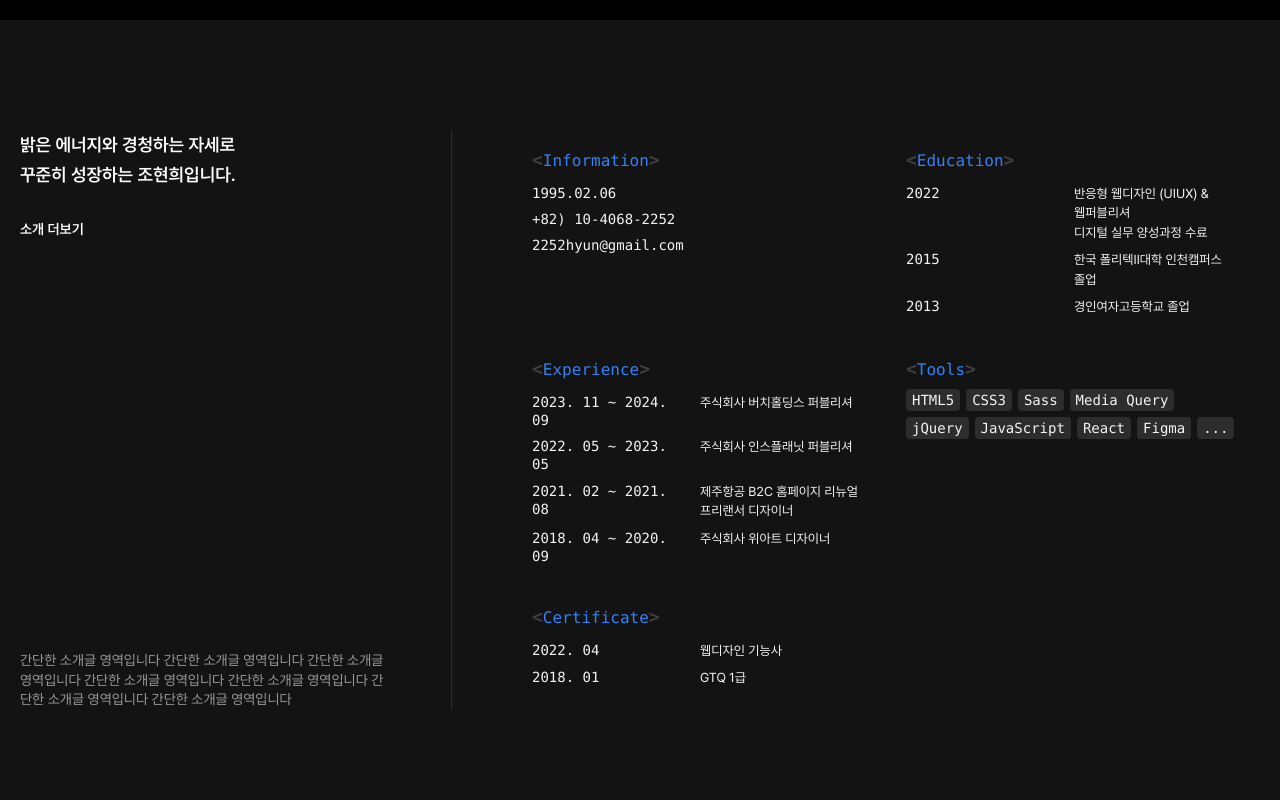
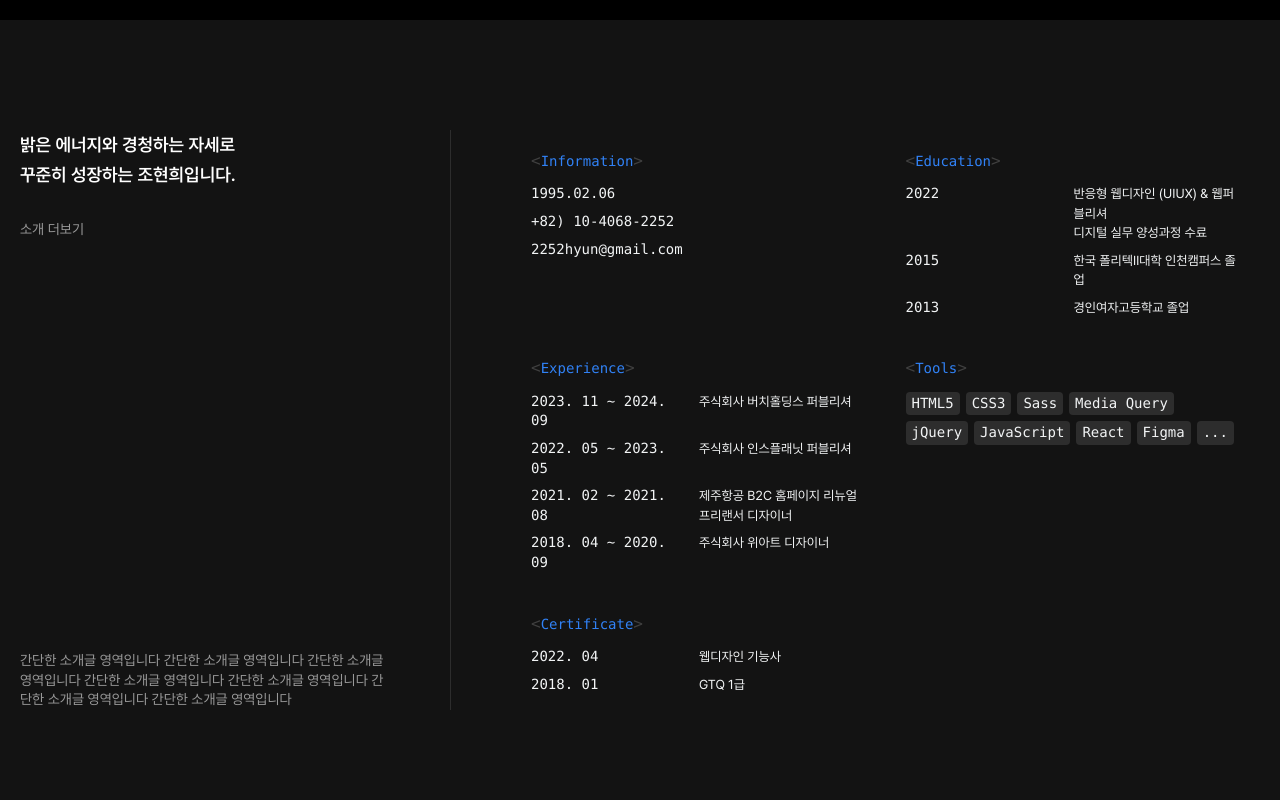
Before and after one commit to johyuni/johyuni.github.io, a React (Create React App) app: page / in a window 1280 px wide. Shown: the part 780-1580 px from the top of the page. Built offline with nearby package versions, Linux system fonts and the light colour scheme.

Commit message:
수정 : profile 코드정리리

```diff
--- a/src/assets/styles/common/_common.scss
+++ b/src/assets/styles/common/_common.scss
@@ -15,16 +15,8 @@
 }
 
 // typo
-// todo :: 폰트사이즈 정돈할것
 .content {
   height: 100%;
-  &__tit {
-    display: block;
-    font-size: 1.8rem;
-    font-weight: 600;
-    line-height: 3rem;
-    color: $color_white;
-  }
   &__dsc {
     display: block;
     font-size: 1.4rem;
--- a/src/assets/styles/pages/_profile.scss
+++ b/src/assets/styles/pages/_profile.scss
@@ -1,3 +1,5 @@
+// typo 정의 기준 :: 달랑 텍스크만 있을때
+// typo 정의 기준 :: 컴포넌트나 콘텐츠 안에있을때는 bem으로
 .main__profile {
   background-color: $color_gray1;
   .inner {
@@ -5,43 +7,53 @@
     gap: 0 6rem;
   }
 
-  // 우측콘텐츠
-  .content {
-    &:first-of-type {
+  // 좌
+  .typo {
     display: flex;
-      align-items: flex-start;
-      justify-content: space-between;
     flex-direction: column;
     flex-shrink: 0;
     width: 37rem;
-      border-right: 1px solid $color_gray1;
-      .content__link {
+    height: 100%;
+    &__link {
       margin-top: 3rem;
+    }
+    &__link a {
+      @include typo_body3;
+      color: $color_gray4;
+      &:hover {
+        color: $color_gray3;
+      }
+    }
+    &__body3 {
+      margin-top: auto;
+      color: $color_gray4;
     }
   }
 
-    // 좌측콘텐츠
-    &:last-of-type {
+  // 우
+  .content {
     display: grid;
     grid-template-columns: 1fr 1fr;
     border-left: 1px solid $color_gray2;
     padding-left: 6rem;
-      .content__item {
+    &__item {
       padding: 2rem;
-        &:first-of-type span {
-          display: block;
-          font-family: Consolas;
-          font-size: 1.4rem;
+      span:first-of-type,
+      dt:first-of-type,
+      dd:first-of-type {
+        margin: 0;
+      }
+      dl,
+      .content__tag,
+      &:first-of-type span:first-of-type {
+        margin-top: 1.2rem;
+      }
     }
 
-        .content__subtit {
+    &__tit {
+      @include typo_body3;
       font-family: Consolas;
-          font-size: 1.6rem;
       color: $color_primary;
-          & + span,
-          & + dl {
-            margin-top: 1.2rem;
-          }
       &::before {
         content: "<";
       }
@@ -52,53 +64,44 @@
       &::after {
         display: inline-block;
         color: $color_gray3;
-            font-size: 1.8rem;
-            font-weight: 600;
+        font-size: 1.6rem;
       }
     }
 
+    span,
     dt,
-        dd,
-        span {
-          font-size: 1.4rem;
-          word-break: keep-all;
+    dd {
       color: $color_gray5;
-        }
-
-        dt:not(:first-of-type),
-        dd:not(:first-of-type),
-        span:not(:first-of-type),
-        .content__tag {
       margin-top: 0.8rem;
     }
-
+    span {
+      display: block;
+      @include typo_body3;
+      font-family: Consolas;
+    }
     dt {
+      @include typo_body3;
+      display: inline-block;
       width: 16rem;
-          font-size: 1.4rem;
       font-family: Consolas;
     }
     dd {
+      font-size: 1.3rem;
+      display: inline-block;
       width: calc(100% - 16.8rem);
       padding-left: 0.8rem;
-          font-size: 1.3rem;
+      vertical-align: top;
       line-height: 150%;
-          vertical-align: top;
-        }
-        dt,
-        dd {
-          display: inline-block;
     }
 
-        .content__tag .tag {
-          margin: 0;
+    &__tag .tag {
+      margin-top: 0;
       &:last-of-type {
         cursor: pointer;
-          }
-          &:last-of-type:hover ~ .tooltip {
+        &:hover ~ .tooltip {
           opacity: 1;
         }
       }
     }
   }
 }
-}
--- a/src/assets/styles/utils/_mixins.scss
+++ b/src/assets/styles/utils/_mixins.scss
@@ -31,7 +31,7 @@
 //타이포시작
 //타이포시작
 
-// 맨위 텍스트 :: .typo-header
+// 맨위 텍스트 :: .typo__header
 @mixin typo_header {
   font-size: 1.8rem;
   font-weight: 600;
@@ -39,30 +39,30 @@
   color: $color_white;
   display: block;
 }
-// 메인텍스트 :: .typo-tit
+// 메인텍스트 :: .typo__tit
 @mixin typo_tit {
   font-size: 4rem;
   font-weight: 600;
   line-height: 1.3;
 }
-// 리스트 타이틀 :: .typo-body1
+// 리스트 타이틀 :: .typo__body1
 @mixin typo_body1 {
   font-size: 1.8rem;
   font-weight: 500;
 }
-// 리스트 내용 :: .typo-body2
+// 리스트 내용 :: .typo__body2
 @mixin typo_body2 {
   padding-top: 2rem;
   font-size: 1.6rem;
   line-height: 140%;
 }
-// 설명글, 링크 :: .typo-body3
+// 설명글, 링크 :: .typo__body3
 @mixin typo_body3 {
   font-size: 1.4rem;
   font-weight: 400;
   line-height: 1.4;
 }
-// 태그 .typo-body4
+// 태그 .typo__body4
 @mixin typo_body4 {
   font-size: 1.2rem;
   font-weight: 500;
@@ -70,22 +70,26 @@
 }
 
 .typo {
-  &-header {
+  &__header {
     @include typo_header;
   }
-  &-tit {
+  &__tit {
     @include typo_tit;
   }
-  &-body1 {
+  &__body1 {
     @include typo_body1;
   }
-  &-body2 {
+  &__body2 {
     @include typo_body2;
   }
-  &-body3 {
+  &__body3 {
     @include typo_body3;
   }
-  &-body4 {
+  &__link a {
+    display: block;
+    transition: all 0.2s ease-in-out;
+  }
+  &__body4 {
     @include typo_body4;
   }
 }
--- a/src/components/pages/Profile.js
+++ b/src/components/pages/Profile.js
@@ -6,18 +6,16 @@ function Profile() {
     <section className="main__profile">
       <div className="inner">
         {/* left */}
-        <div className="content">
-          <strong className="typo-header">
+        <div className="typo">
+          <strong className="typo__header">
             밝은 에너지와 경청하는 자세로
             <br />
             꾸준히 성장하는 조현희입니다.
-            <div className="content__link">
-              <Link to="" className="link">
-                소개 더보기
-              </Link>
-            </div>
           </strong>
-          <p className="content__dsc">
+          <div className="typo__link">
+            <Link to="">소개 더보기</Link>
+          </div>
+          <p className="typo__body3">
             간단한 소개글 영역입니다 간단한 소개글 영역입니다 간단한 소개글
             영역입니다 간단한 소개글 영역입니다 간단한 소개글 영역입니다 간단한
             소개글 영역입니다 간단한 소개글 영역입니다
@@ -27,14 +25,14 @@ function Profile() {
         {/* right */}
         <div className="content">
           <div className="content__item">
-            <strong className="content__subtit">Information</strong>
+            <strong className="content__tit">Information</strong>
             <span>1995.02.06</span>
             <span>&#43;82&#41; 10&#45;4068&#45;2252</span>
             <span>2252hyun&#64;gmail.com</span>
           </div>
 
           <div className="content__item">
-            <strong className="content__subtit">Education</strong>
+            <strong className="content__tit">Education</strong>
             <dl>
               <dt>2022</dt>
               <dd>
@@ -49,7 +47,7 @@ function Profile() {
           </div>
 
           <div className="content__item">
-            <strong className="content__subtit">Experience</strong>
+            <strong className="content__tit">Experience</strong>
             <dl>
               <dt>2023. 11 &#126; 2024. 09</dt>
               <dd>주식회사 버치홀딩스 퍼블리셔</dd>
@@ -67,7 +65,7 @@ function Profile() {
           </div>
 
           <div className="content__item">
-            <strong className="content__subtit">Tools</strong>
+            <strong className="content__tit">Tools</strong>
             <div className="content__tag">
               <span className="tag tag--s">HTML5</span>
               <span className="tag tag--s">CSS3</span>
@@ -85,7 +83,7 @@ function Profile() {
           </div>
 
           <div className="content__item">
-            <strong className="content__subtit">Certificate</strong>
+            <strong className="content__tit">Certificate</strong>
             <dl>
               <dt>2022. 04</dt>
               <dd>웹디자인 기능사</dd>
```
Lines whose indentation alone changed are shown as unchanged.
